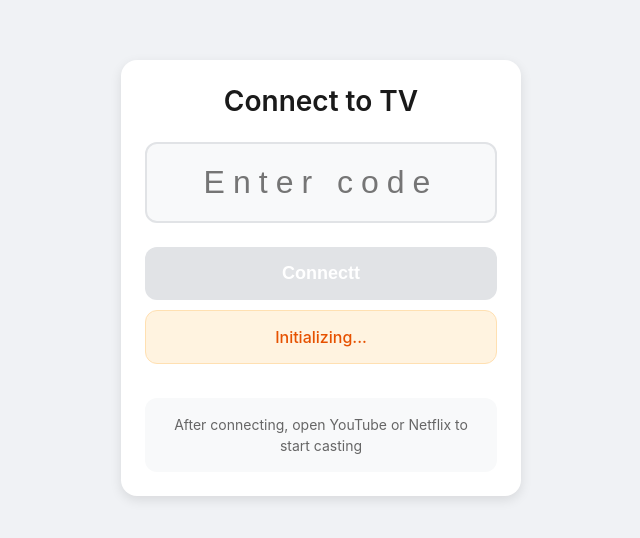
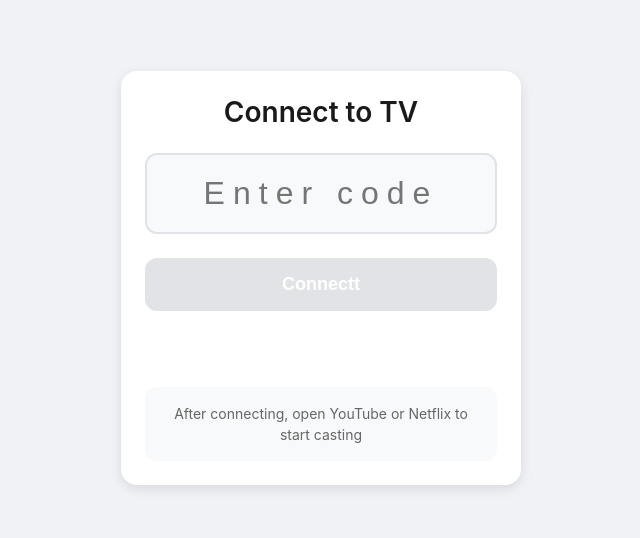
Before and after one commit to hoanghungbk93/ChomecastTest, a plain HTML site: page sender.html in a window 1280 px wide. Shown: the part 122-660 px from the top of the page, without its empty margins (319-959 px from the left). Drawn offline with Linux system fonts and the light colour scheme.

Commit message:
fix some bug

```diff
--- a/sender.html
+++ b/sender.html
@@ -178,7 +178,7 @@
             statusDiv.className = type;
         }
 
-        updateStatus('Initializing...', 'connecting');
+        // updateStatus('Initializing...', 'connecting');
 
         function initializeCastApi() {
             updateStatus('Initializing...', 'connecting');
```
